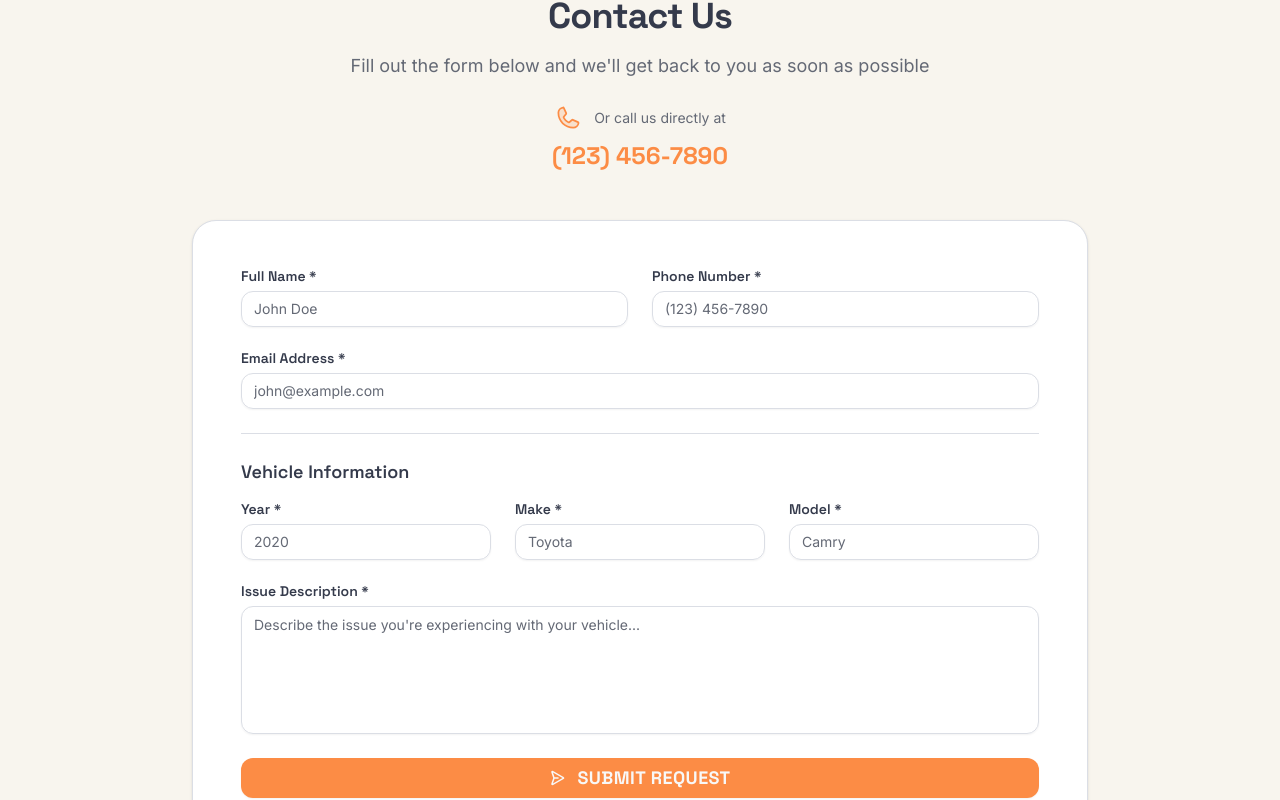
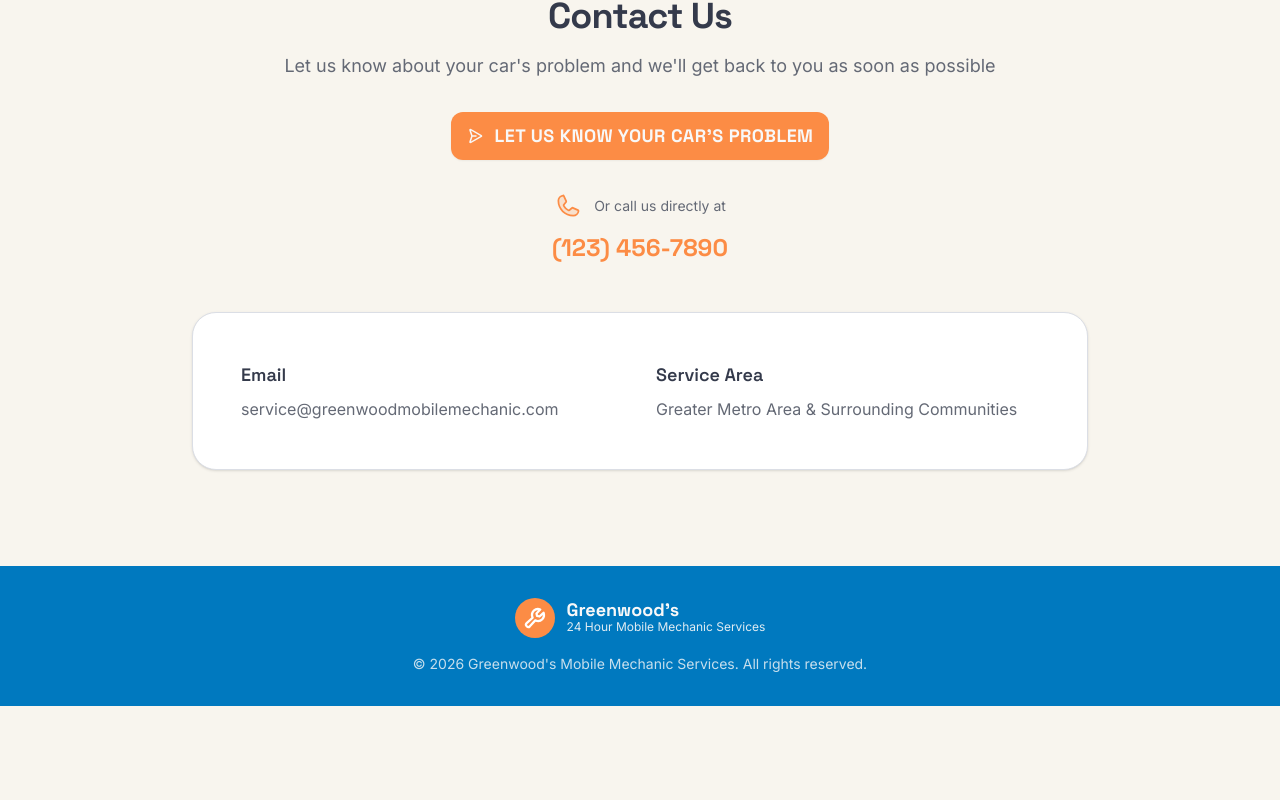
Before and after one commit to kaijuthreat/greenwoods-mobile-me, a React (Vite) app: page / in a window 1280 px wide. Shown: the part 4480-5280 px from the top of the page. After the commit the page ends 5186 px from the top, so only its background shows below. Built offline with nearby package versions, Linux system fonts and the light colour scheme.

Commit message:
Generated by Spark: i need to remove the section with all the boxes for issue tickets and make it a button linked to a google form name it let us know your cars  problem

```diff
--- a/src/App.tsx
+++ b/src/App.tsx
@@ -4,33 +4,13 @@ import { Button } from '@/components/ui/button'
 import { Card } from '@/components/ui/card'
 import { Badge } from '@/components/ui/badge'
 import { Separator } from '@/components/ui/separator'
-import { Input } from '@/components/ui/input'
-import { Textarea } from '@/components/ui/textarea'
-import { Label } from '@/components/ui/label'
 import { Dialog, DialogContent, DialogTrigger } from '@/components/ui/dialog'
 import { Avatar, AvatarFallback } from '@/components/ui/avatar'
-import { toast } from 'sonner'
 import { useState } from 'react'
-import { sendNotificationEmail, sendCustomerConfirmationEmail } from '@/lib/email'
 
 function App() {
-  const GOOGLE_SHEET_URL = 'YOUR_GOOGLE_APPS_SCRIPT_URL_HERE'
-// Google Form endpoint (derived from your iframe/form)
   const GOOGLE_FORM_ACTION = 'https://docs.google.com/forms/d/e/1FAIpQLSfbz658-jNCCwfeg-Cx53tmGQZa4NgeRNkJ7K2Dg4sRta8XGA/formResponse';
 
-// Entry IDs from the prefill URL you provided
-const ENTRY_IDS = {
-  name:  'entry.706110907',
-  phone: 'entry.1591949114',
-  // address exists in the form but your app doesn't currently have an address input
-  year:  'entry.168801310',
-  make:  'entry.2049512608',
-  model: 'entry.1791438602',
-  issue: 'entry.405508598',
-  // email/timestamp entry IDs were not present in the prefill; add if/when available
-  email: '',
-  timestamp: ''
-};
   const services = [
     { icon: Wrench, title: 'General Repairs', description: 'Engine diagnostics, brake service, and general maintenance' },
     { icon: BatteryCharging, title: 'Battery Service', description: 'Jump starts, testing, and battery replacement' },
@@ -46,18 +26,6 @@ const ENTRY_IDS = {
     { icon: CheckCircle, title: 'Certified Technicians', description: 'Experienced and fully licensed mechanics' },
     { icon: Lightning, title: 'Fast Response', description: 'Quick arrival times when you need help most' },
   ]
-
-  const [formData, setFormData] = useState({
-    name: '',
-    phone: '',
-    email: '',
-    year: '',
-    make: '',
-    model: '',
-    issue: ''
-  })
-
-  const [isSubmitting, setIsSubmitting] = useState(false)
 
   const galleryImages = [
     {
@@ -176,88 +144,6 @@ const ENTRY_IDS = {
 
   const handleCall = () => {
     window.location.href = 'tel:+1234567890'
-  }
-
-  const handleInputChange = (e: React.ChangeEvent<HTMLInputElement | HTMLTextAreaElement>) => {
-    const { id, value } = e.target
-    setFormData(prev => ({ ...prev, [id]: value }))
-  }
-
-  const handleSubmit = async (e: React.FormEvent) => {
-    e.preventDefault()
-    setIsSubmitting(true)
-
-    const timestamp = new Date().toISOString()
-
-    try {
-      // Create hidden form to submit to Google Form
-      const form = document.createElement('form')
-      form.method = 'POST'
-      form.action = GOOGLE_FORM_ACTION
-      form.target = '_blank'
-      form.style.display = 'none'
-
-      // Add form fields only when ENTRY_IDS is non-empty
-      const fieldMapping: { [key: string]: string } = {
-        name: formData.name,
-        phone: formData.phone,
-        year: formData.year,
-        make: formData.make,
-        model: formData.model,
-        issue: formData.issue,
-        email: formData.email,
-        timestamp: timestamp
-      }
-
-      Object.entries(ENTRY_IDS).forEach(([field, entryId]) => {
-        if (entryId && fieldMapping[field]) {
-          const input = document.createElement('input')
-          input.type = 'hidden'
-          input.name = entryId
-          input.value = fieldMapping[field]
-          form.appendChild(input)
-        }
-      })
-
-      document.body.appendChild(form)
-      form.submit()
-
-      // Remove form after a brief delay to ensure submission completes
-      setTimeout(() => {
-        document.body.removeChild(form)
-      }, 100)
-
-      await Promise.all([
-        sendNotificationEmail({
-          ...formData,
-          timestamp
-        }),
-        sendCustomerConfirmationEmail({
-          ...formData,
-          timestamp
-        })
-      ])
-
-      toast.success('Request received!', {
-        description: 'We\'ll contact you shortly to discuss your vehicle needs. Check your email for confirmation.'
-      })
-
-      setFormData({
-        name: '',
-        phone: '',
-        email: '',
-        year: '',
-        make: '',
-        model: '',
-        issue: ''
-      })
-    } catch (error) {
-      toast.error('Submission failed', {
-        description: 'Please try again or call us directly at (123) 456-7890'
-      })
-    } finally {
-      setIsSubmitting(false)
-    }
   }
 
   return (
@@ -612,15 +498,27 @@ const ENTRY_IDS = {
             whileInView={{ opacity: 1, y: 0 }}
             viewport={{ once: true }}
             transition={{ duration: 0.5 }}
+            className="text-center"
           >
-            <div className="text-center mb-12">
             <h2 className="font-[family-name:var(--font-space)] font-bold text-3xl md:text-4xl text-foreground mb-4 tracking-tight">
               Contact Us
             </h2>
-              <p className="text-muted-foreground text-lg mb-6">
-                Fill out the form below and we'll get back to you as soon as possible
+            <p className="text-muted-foreground text-lg mb-8">
+              Let us know about your car's problem and we'll get back to you as soon as possible
             </p>
-              <div className="flex items-center justify-center gap-3 mb-2">
+
+            <div className="flex flex-col items-center gap-8 mb-12">
+              <Button
+                onClick={() => window.open(GOOGLE_FORM_ACTION.replace('/formResponse', '/viewform'), '_blank')}
+                size="lg"
+                className="bg-accent hover:bg-accent/90 text-accent-foreground font-[family-name:var(--font-space)] font-bold text-lg tracking-wide uppercase gap-3 hover:scale-105 transition-transform px-8 py-6"
+              >
+                <PaperPlaneRight weight="bold" size={24} />
+                Let Us Know Your Car's Problem
+              </Button>
+
+              <div className="flex flex-col items-center gap-3">
+                <div className="flex items-center gap-3">
                   <Phone weight="duotone" size={28} className="text-accent" />
                   <span className="text-sm text-muted-foreground">Or call us directly at</span>
                 </div>
@@ -631,140 +529,10 @@ const ENTRY_IDS = {
                   (123) 456-7890
                 </a>
               </div>
+            </div>
 
             <Card className="p-8 md:p-12 border-border">
-              <form onSubmit={handleSubmit} className="space-y-6">
-                <div className="grid md:grid-cols-2 gap-6">
-                  <div className="space-y-2">
-                    <Label htmlFor="name" className="font-[family-name:var(--font-space)] font-semibold">
-                      Full Name *
-                    </Label>
-                    <Input
-                      id="name"
-                      required
-                      placeholder="John Doe"
-                      value={formData.name}
-                      onChange={handleInputChange}
-                      className="font-[family-name:var(--font-inter)]"
-                    />
-                  </div>
-
-                  <div className="space-y-2">
-                    <Label htmlFor="phone" className="font-[family-name:var(--font-space)] font-semibold">
-                      Phone Number *
-                    </Label>
-                    <Input
-                      id="phone"
-                      type="tel"
-                      required
-                      placeholder="(123) 456-7890"
-                      value={formData.phone}
-                      onChange={handleInputChange}
-                      className="font-[family-name:var(--font-inter)]"
-                    />
-                  </div>
-                </div>
-
-                <div className="space-y-2">
-                  <Label htmlFor="email" className="font-[family-name:var(--font-space)] font-semibold">
-                    Email Address *
-                  </Label>
-                  <Input
-                    id="email"
-                    type="email"
-                    required
-                    placeholder="john@example.com"
-                    value={formData.email}
-                    onChange={handleInputChange}
-                    className="font-[family-name:var(--font-inter)]"
-                  />
-                </div>
-
-                <Separator />
-
-                <div>
-                  <h3 className="font-[family-name:var(--font-space)] font-semibold text-lg mb-4 text-foreground">
-                    Vehicle Information
-                  </h3>
-                  <div className="grid md:grid-cols-3 gap-6">
-                    <div className="space-y-2">
-                      <Label htmlFor="year" className="font-[family-name:var(--font-space)] font-semibold">
-                        Year *
-                      </Label>
-                      <Input
-                        id="year"
-                        required
-                        placeholder="2020"
-                        value={formData.year}
-                        onChange={handleInputChange}
-                        className="font-[family-name:var(--font-inter)]"
-                      />
-                    </div>
-
-                    <div className="space-y-2">
-                      <Label htmlFor="make" className="font-[family-name:var(--font-space)] font-semibold">
-                        Make *
-                      </Label>
-                      <Input
-                        id="make"
-                        required
-                        placeholder="Toyota"
-                        value={formData.make}
-                        onChange={handleInputChange}
-                        className="font-[family-name:var(--font-inter)]"
-                      />
-                    </div>
-
-                    <div className="space-y-2">
-                      <Label htmlFor="model" className="font-[family-name:var(--font-space)] font-semibold">
-                        Model *
-                      </Label>
-                      <Input
-                        id="model"
-                        required
-                        placeholder="Camry"
-                        value={formData.model}
-                        onChange={handleInputChange}
-                        className="font-[family-name:var(--font-inter)]"
-                      />
-                    </div>
-                  </div>
-                </div>
-
-                <div className="space-y-2">
-                  <Label htmlFor="issue" className="font-[family-name:var(--font-space)] font-semibold">
-                    Issue Description *
-                  </Label>
-                  <Textarea
-                    id="issue"
-                    required
-                    placeholder="Describe the issue you're experiencing with your vehicle..."
-                    value={formData.issue}
-                    onChange={handleInputChange}
-                    className="min-h-32 font-[family-name:var(--font-inter)] resize-none"
-                  />
-                </div>
-
-                <Button
-                  type="submit"
-                  size="lg"
-                  disabled={isSubmitting}
-                  className="w-full bg-accent hover:bg-accent/90 text-accent-foreground font-[family-name:var(--font-space)] font-bold text-lg tracking-wide uppercase gap-3"
-                >
-                  {isSubmitting ? (
-                    'Submitting...'
-                  ) : (
-                    <>
-                      <PaperPlaneRight weight="bold" size={24} />
-                      Submit Request
-                    </>
-                  )}
-                </Button>
-              </form>
-
-              <Separator className="my-8" />
-
-              <div className="grid md:grid-cols-2 gap-6 text-center md:text-left">
+              <div className="grid md:grid-cols-2 gap-8 text-center md:text-left">
                 <div>
                   <h4 className="font-[family-name:var(--font-space)] font-semibold text-lg mb-2 text-foreground">
                     Email
```
Also changed, not shown: 1 other file (tests, documents, lock files or other folders). Lines whose indentation alone changed are shown as unchanged.
